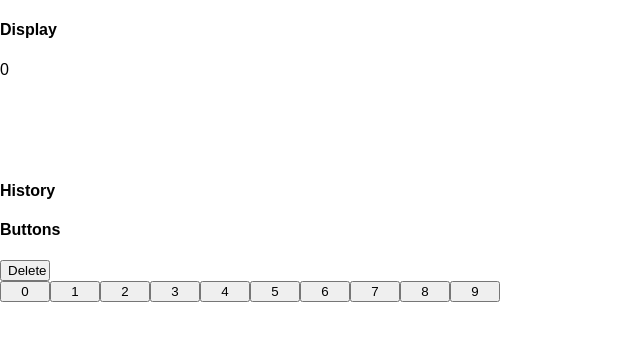
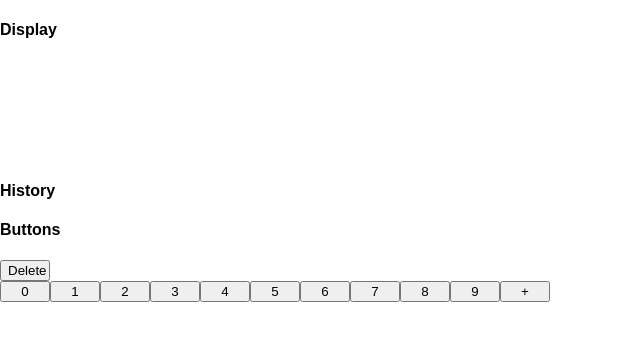
Before and after one commit to GuRuGuMaWaRu/test_calc, a React (Create React App) app: page / in a window 1280 px wide. Shown: the top 340 px of the page, without its empty margins (0-640 px from the left). Built offline with nearby package versions, Linux system fonts and the light colour scheme.

Commit message:
add plus sign

```diff
--- a/src/Calculator.js
+++ b/src/Calculator.js
@@ -7,13 +7,16 @@ class Calculator extends Component {
     super(props);
     this.state = {
       input: [],
-      buttons: [0, 1, 2, 3, 4, 5, 6, 7, 8, 9]
+      buttons: [0, 1, 2, 3, 4, 5, 6, 7, 8, 9, '+']
     };
   }
 
   handleClick = event => {
     let value = event.target.textContent;
-    this.concatenation(value);
+
+    this.setState(prevState => ({
+      input: prevState.input.concat(value)
+    }));
   }
 
   handleDelete = () => {
@@ -29,25 +32,44 @@ class Calculator extends Component {
     });
   }
 
-  concatenation = value => {
-    this.setState((prevState, props) => ({
-      input: prevState.input.concat(value)
-    }));
+  display = () => {
+    let input = this.state.input,
+        display = '',
+        tmpDisplay = '';
+
+    function addNumber(finalNum, tmpNum) {
+      tmpNum = Number.parseInt(tmpNum, 10);
+      return finalNum += tmpNum.toLocaleString();
+    }
+
+    for (let i = 0, len = input.length; i < len; i++) {
+      if (/\d/.test(input[i])) {
+        tmpDisplay += input[i];
+      } else {
+        display = addNumber(display, tmpDisplay);
+        display += input[i];
+        tmpDisplay = '';
+      }
+    }
+
+    if (/\d/.test(tmpDisplay)) {
+      display = addNumber(display, tmpDisplay);
+    }
+
+    return display;
   }
 
   render() {
     let keypad = this.state.buttons.map(button => {
           return <CalcButton key={button} value={button} onClick={this.handleClick}></CalcButton>;
-        }),
-        number = +this.state.input.join(''),
-        result = number.toLocaleString();
+        });
 
     return (
       <div>
         <div>
           <h4>Display</h4>
           <div className="Display">
-            {result}
+            {this.display()}
           </div>
         </div>
         <div>
```
